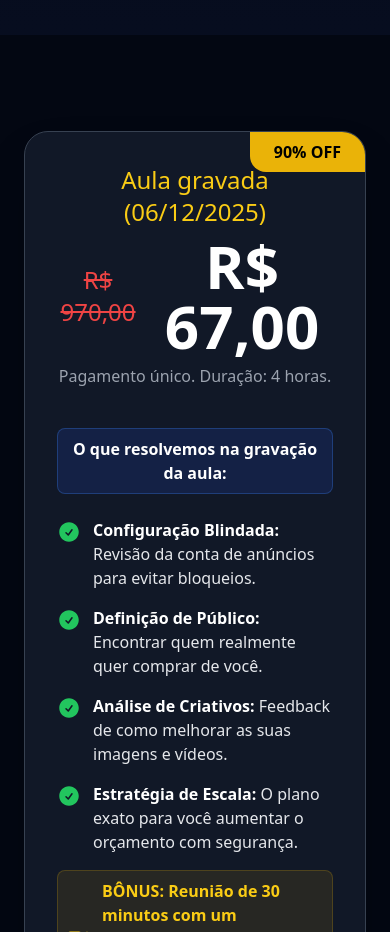
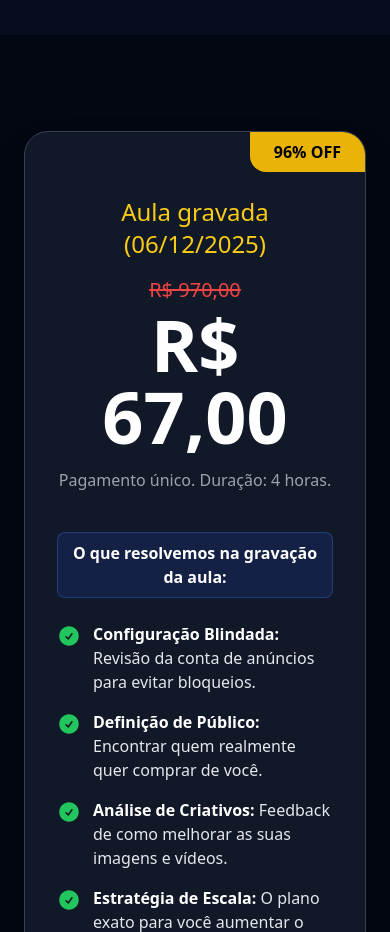
Before and after one commit to paulocesardev8/portfolio-antigo, a Next.js app: page / in a window 390 px wide. Shown: the part 4640-5572 px from the top of the page. Built offline with nearby package versions, Linux system fonts and the light colour scheme.

Commit message:
Correção de sessão de valores, ajuste visual mobile

```diff
--- a/components/SalesPage.tsx
+++ b/components/SalesPage.tsx
@@ -318,21 +318,32 @@ export default function SalesPage() {
         </div>
       </section>
 
-      {/* SEÇÃO DA OFERTA FINAL (STACK) */}
+
+  {/* SEÇÃO DA OFERTA FINAL (STACK) */}
       <section className="py-24 px-6 relative">
         <div className="max-w-3xl mx-auto bg-gray-900 border border-gray-700 rounded-3xl p-8 sm:p-12 shadow-2xl relative overflow-hidden">
           {/* Faixa de Desconto */}
-          <div className="absolute top-0 right-0 bg-yellow-500 text-black font-bold px-6 py-2 rounded-bl-2xl">
-            90% OFF
+          <div className="absolute top-0 right-0 bg-yellow-500 text-black font-bold px-6 py-2 rounded-bl-2xl z-20">
+            96% OFF
           </div>
 
-          <div className="text-center mb-10">
-            <h3 className="text-2xl text-yellow-400 font-medium mb-2">Aula gravada (06/12/2025)</h3>
-            <div className="flex items-center justify-center gap-3">
-              <span className="text-2xl text-red-500 line-through font-medium">R$ 970,00</span>
-              <span className="text-6xl font-extrabold text-white">R$ 67,00</span>
+          {/* Header da Oferta com espaçamento corrigido no mobile (pt-8) */}
+          <div className="text-center mb-10 pt-8 sm:pt-0 relative z-10">
+            <h3 className="text-2xl text-yellow-400 font-medium mb-4 sm:mb-2">Aula gravada (06/12/2025)</h3>
+
+            {/* Bloco de Preço: Flex Column no mobile, Row no desktop */}
+            <div className="flex flex-col sm:flex-row items-center justify-center gap-1 sm:gap-3">
+              {/* Preço Antigo (menor no mobile) */}
+              <span className="text-xl sm:text-2xl text-red-500 line-through font-medium">
+                R$ 970,00
+              </span>
+              {/* Preço Novo (Gigante no mobile para destaque) */}
+              <span className="text-7xl sm:text-6xl font-extrabold text-white">
+                R$ 67,00
+              </span>
             </div>
-            <p className="text-gray-400 mt-2">Pagamento único. Duração: 4 horas.</p>
+
+            <p className="text-gray-400 mt-4 sm:mt-2">Pagamento único. Duração: 4 horas.</p>
           </div>
 
           <div className="space-y-6 mb-10 text-left max-w-lg mx-auto">
@@ -379,7 +390,7 @@ export default function SalesPage() {
               className="w-full block bg-green-600 hover:bg-green-500 text-white font-bold py-4 rounded-xl text-xl shadow-lg transition-transform transform hover:-translate-y-1 mb-4"
             >
               QUERO COMPRAR AGORA
-          </a>
+            </a>
 
             <p className="text-xs text-gray-500 mt-4">
               Garantia de 7 dias. Se não sentir que valeu a pena, devolvo seu dinheiro.
@@ -389,4 +400,4 @@ export default function SalesPage() {
       </section>
     </div>
   );
-  }
+}
```
Also changed, not shown: tsconfig.json (+19 -5 lines).
